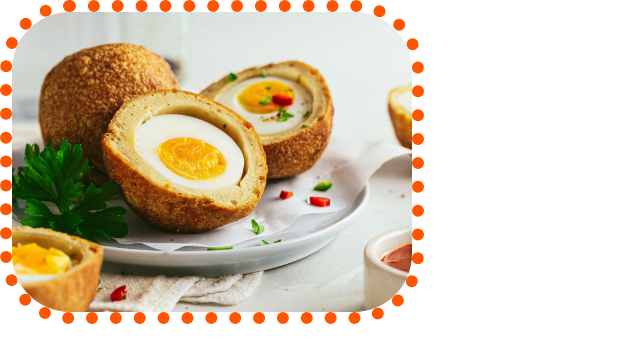
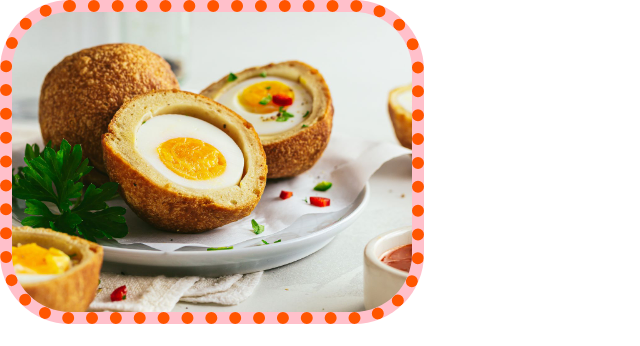
Before and after one commit to Myra340/Test-repo, a plain HTML site: page index.html in a window 1280 px wide. Shown: the top 346 px of the page, without its empty margins (0-640 px from the left). Drawn offline with Linux system fonts and the light colour scheme.

Commit message:
Update style.css

```diff
--- a/style.css
+++ b/style.css
@@ -6,7 +6,7 @@ body{
 		height: 300px;
 		border-radius: 70px;
 		border: 12px dotted rgb(255, 85, 0);
-		background-color: transparent;
+		background-color: pink;
 	}
 
 }
```
